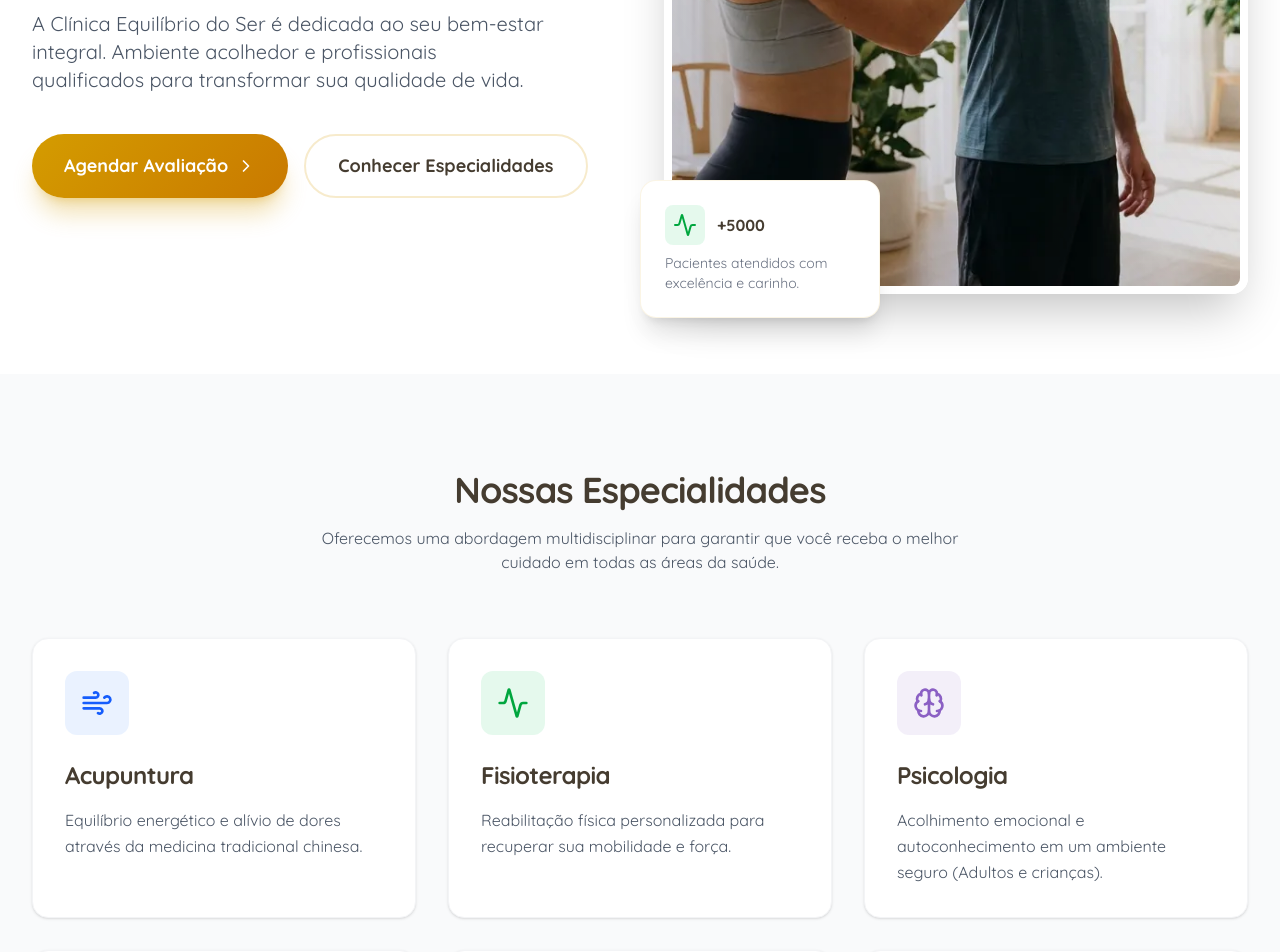
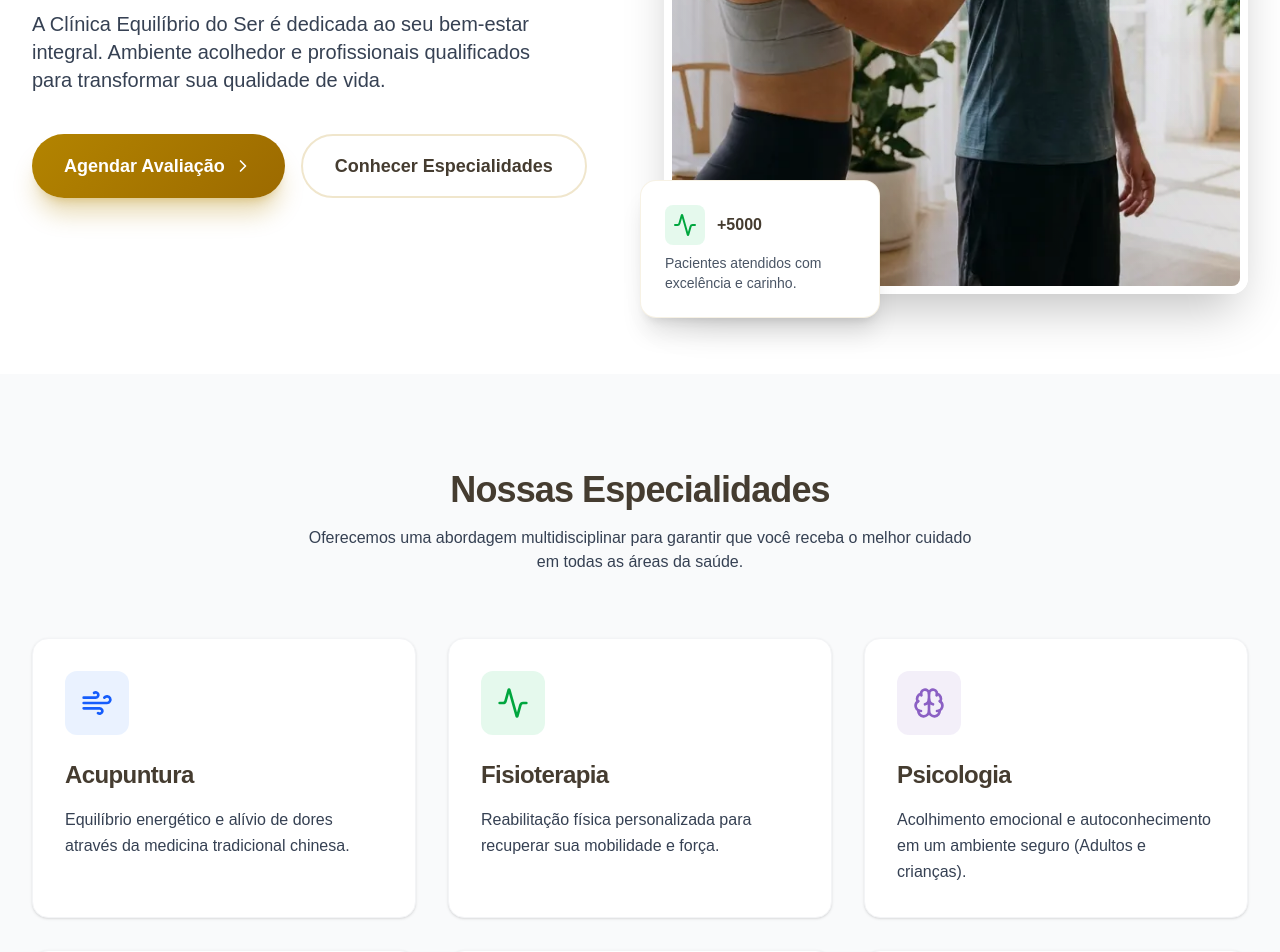
Before and after one commit to sousandrei/clinica, a React app: page / in a window 1280 px wide. Shown: the part 560-1512 px from the top of the page. Built offline with nearby package versions, Linux system fonts and the light colour scheme; the HTML template or start-up script is replaced by a standard one.

Commit message:
chore: update lighthouse scores

```diff
--- a/rsbuild.config.ts
+++ b/rsbuild.config.ts
@@ -36,6 +36,13 @@ export default defineConfig({
           crossorigin: '',
         },
       },
+      {
+        tag: 'link',
+        attrs: {
+          rel: 'stylesheet',
+          href: 'https://fonts.googleapis.com/css2?family=Cormorant+Garamond:ital,wght@0,300;0,400;0,500;0,600;0,700;1,300;1,400;1,500;1,600;1,700&family=Quicksand:wght@300;400;500;600;700&display=swap',
+        },
+      },
     ],
   },
   performance: {
--- a/src/App.css
+++ b/src/App.css
@@ -1,12 +1,13 @@
-@import url("https://fonts.googleapis.com/css2?family=Cormorant+Garamond:ital,wght@0,300;0,400;0,500;0,600;0,700;1,300;1,400;1,500;1,600;1,700&family=Quicksand:wght@300;400;500;600;700&display=swap");
 @import "tailwindcss";
 
 :root {
   --font-quicksand: "Quicksand", sans-serif;
   --font-cormorant: "Cormorant Garamond", serif;
 
-  --color-brand-yellow-primary: #d49c00;
-  --color-brand-yellow-secondary: #c97900;
+  --color-brand-yellow-primary: #b38400;
+  --color-brand-yellow-secondary: #9c6a00;
+  --color-brand-yellow-dark: #946500;
+  --color-brand-yellow-light: #ffbf00;
   --color-brand-purple-primary: #8b60c4;
   --color-brand-purple-secondary: #604ca8;
 
@@ -31,6 +32,8 @@
   --color-brand-blue: var(--color-brand-blue);
   --color-brand-brown: var(--color-brand-brown);
   --color-brand-navy: var(--color-brand-navy);
+  --color-brand-yellow-dark: var(--color-brand-yellow-dark);
+  --color-brand-yellow-light: var(--color-brand-yellow-light);
 
   --animate-spiral: spiral-rotate 20s linear infinite;
 
--- a/src/components/About.tsx
+++ b/src/components/About.tsx
@@ -17,7 +17,7 @@ export const About = () => {
                 todas as suas dimensões
               </h2>
               <div className="h-1.5 w-24 gradient-yellow rounded-full mb-8" />
-              <div className="space-y-6 text-gray-600 text-lg leading-relaxed">
+              <div className="space-y-6 text-gray-700 text-lg leading-relaxed">
                 <p>
                   Na Clínica Equilíbrio do Ser, acreditamos que a verdadeira
                   saúde nasce da harmonia entre as três dimensões do ser humano:
@@ -38,13 +38,13 @@ export const About = () => {
             <div className="grid grid-cols-1 md:grid-cols-2 gap-6 pt-4">
               <div className="p-4 border-l-4 border-brand-yellow-primary bg-brand-yellow-primary/5">
                 <div className="text-3xl font-bold mb-1">Humanismo</div>
-                <div className="text-sm text-gray-500 uppercase tracking-widest font-bold">
+                <div className="text-sm text-gray-600 uppercase tracking-widest font-bold">
                   Nossa Base
                 </div>
               </div>
               <div className="p-4 border-l-4 border-brand-purple-primary bg-brand-purple-primary/5">
                 <div className="text-3xl font-bold mb-1">Inovação</div>
-                <div className="text-sm text-gray-500 uppercase tracking-widest font-bold">
+                <div className="text-sm text-gray-600 uppercase tracking-widest font-bold">
                   Nossa Prática
                 </div>
               </div>
--- a/src/components/Footer.tsx
+++ b/src/components/Footer.tsx
@@ -12,8 +12,10 @@ export const Footer = () => {
               src="/logo-light.svg"
               alt="Equilíbrio do Ser"
               className="h-12 w-auto opacity-90"
+              width="88"
+              height="48"
             />
-            <p className="text-gray-400 text-sm leading-relaxed">
+            <p className="text-gray-300 text-sm leading-relaxed">
               Um espaço dedicado à sua saúde integral em Brasília. Transformando
               vidas através do equilíbrio e cuidado especializado.
             </p>
@@ -21,16 +23,16 @@ export const Footer = () => {
 
           {/* Column 2: Contact Info */}
           <div>
-            <h3 className="text-sm font-bold mb-6 text-brand-yellow-primary uppercase tracking-widest">
+            <h3 className="text-sm font-bold mb-6 text-brand-yellow-light uppercase tracking-widest">
               Contato
             </h3>
             <ul className="space-y-4">
               <li className="flex items-start space-x-3">
                 <MapPin
-                  className="text-brand-yellow-primary shrink-0"
+                  className="text-brand-yellow-light shrink-0"
                   size={18}
                 />
-                <span className="text-gray-400 text-sm">
+                <span className="text-gray-300 text-sm">
                   Setor Bancário Sul, quadra 2<br />
                   Bloco S, Sala 507/511 e 805
                   <br />
@@ -45,10 +47,10 @@ export const Footer = () => {
                   rel="noopener noreferrer"
                 >
                   <WhatsAppIcon
-                    className="text-brand-yellow-primary shrink-0"
+                    className="text-brand-yellow-light shrink-0"
                     size={18}
                   />
-                  <span className="text-gray-400 text-sm group-hover:text-brand-yellow-primary transition-colors">
+                  <span className="text-gray-300 text-sm group-hover:text-brand-yellow-light transition-colors">
                     +55 61 99681-1702
                   </span>
                 </a>
@@ -58,7 +60,7 @@ export const Footer = () => {
 
           {/* Column 3: Map (The "Middle") */}
           <div>
-            <h3 className="text-sm font-bold mb-6 text-brand-yellow-primary uppercase tracking-widest">
+            <h3 className="text-sm font-bold mb-6 text-brand-yellow-light uppercase tracking-widest">
               Localização
             </h3>
             <a
@@ -89,10 +91,10 @@ export const Footer = () => {
 
           {/* Column 4: Hours */}
           <div className="lg:pl-8">
-            <h3 className="text-sm font-bold mb-6 text-brand-yellow-primary uppercase tracking-widest">
+            <h3 className="text-sm font-bold mb-6 text-brand-yellow-light uppercase tracking-widest">
               Horários
             </h3>
-            <ul className="space-y-2 text-gray-400 text-sm">
+            <ul className="space-y-2 text-gray-300 text-sm">
               <li className="flex justify-between">
                 <span>Seg - Sex:</span>
                 <span className="text-white">08h - 20h</span>
@@ -109,7 +111,7 @@ export const Footer = () => {
           </div>
         </div>
 
-        <div className="border-t border-white/5 pt-10 text-center text-sm text-gray-500">
+        <div className="border-t border-white/5 pt-10 text-center text-sm text-gray-400">
           <p>© 2026 Clínica Equilíbrio do Ser. Todos os direitos reservados.</p>
         </div>
       </div>
--- a/src/components/Hero.tsx
+++ b/src/components/Hero.tsx
@@ -35,7 +35,7 @@ export const Hero = () => {
           viewport={{ once: true }}
           transition={{ duration: 0.8 }}
         >
-          <div className="inline-flex items-center space-x-2 px-3 py-1 rounded-full bg-brand-yellow-primary/10 text-brand-yellow-secondary text-sm font-bold mb-6">
+          <div className="inline-flex items-center space-x-2 px-3 py-1 rounded-full bg-brand-yellow-primary/10 text-brand-yellow-dark text-sm font-bold mb-6">
             <Flower2 size={16} />
             <span>CUIDADO HUMANIZADO</span>
           </div>
@@ -45,7 +45,7 @@ export const Hero = () => {
               Corpo, Mente e Espírito
             </span>
           </h1>
-          <p className="text-xl text-gray-600 mb-10 max-w-lg">
+          <p className="text-xl text-gray-700 mb-10 max-w-lg">
             A Clínica Equilíbrio do Ser é dedicada ao seu bem-estar integral.
             Ambiente acolhedor e profissionais qualificados para transformar sua
             qualidade de vida.
@@ -109,7 +109,7 @@ export const Hero = () => {
               </div>
               <div className="font-bold">+5000</div>
             </div>
-            <div className="text-sm text-gray-500">
+            <div className="text-sm text-gray-600">
               Pacientes atendidos com excelência e carinho.
             </div>
           </div>
--- a/src/components/Navbar.tsx
+++ b/src/components/Navbar.tsx
@@ -14,6 +14,8 @@ export const Navbar = () => {
               src="/logo-dark.svg"
               alt="Equilíbrio do Ser"
               className="h-12 w-auto"
+              width="88"
+              height="48"
             />
           </div>
 
--- a/src/components/Services.tsx
+++ b/src/components/Services.tsx
@@ -73,7 +73,7 @@ export const Services = () => {
       <div className="max-w-7xl mx-auto px-4 sm:px-6 lg:px-8">
         <div className="text-center mb-16">
           <h2 className="text-4xl font-bold mb-4">Nossas Especialidades</h2>
-          <p className="text-gray-600 max-w-2xl mx-auto">
+          <p className="text-gray-700 max-w-2xl mx-auto">
             Oferecemos uma abordagem multidisciplinar para garantir que você
             receba o melhor cuidado em todas as áreas da saúde.
           </p>
@@ -94,7 +94,7 @@ export const Services = () => {
                 {s.icon}
               </div>
               <h3 className="text-2xl font-bold mb-4">{s.title}</h3>
-              <p className="text-gray-600 leading-relaxed">{s.desc}</p>
+              <p className="text-gray-700 leading-relaxed">{s.desc}</p>
             </motion.div>
           ))}
         </div>
```
